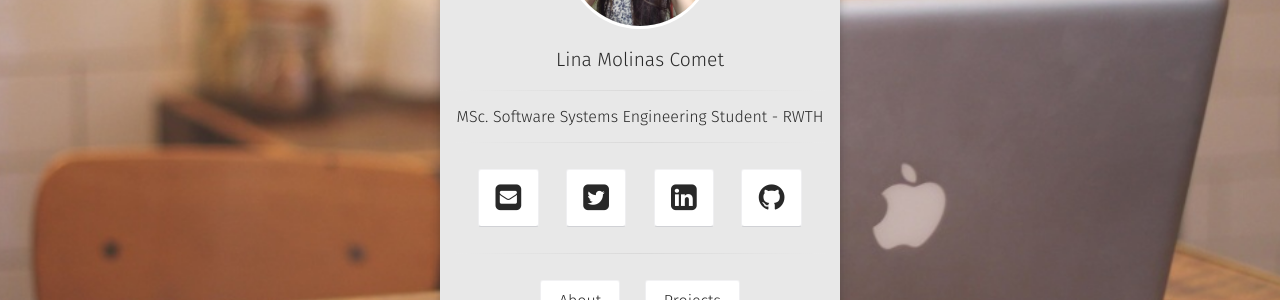
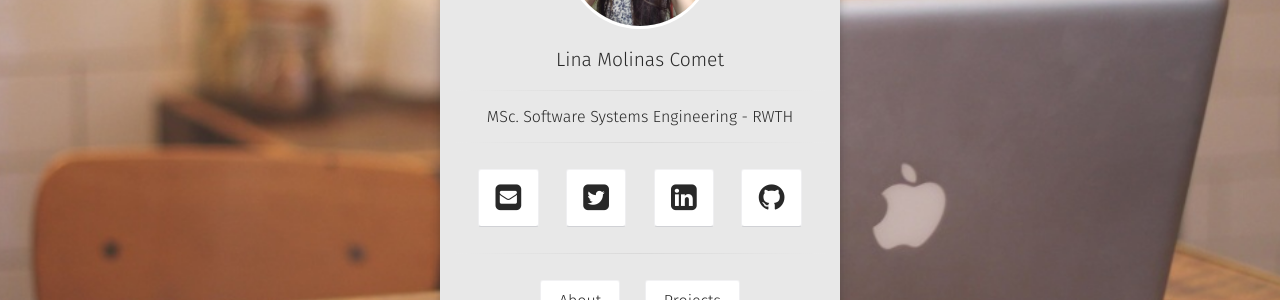
Before and after one commit to lcomet/linamolinascomet, a Jekyll site: the page built from index.html, in a window 1280 px wide. Shown: the part 350-650 px from the top of the page. Built offline with Jekyll 4.4.1, drawn with Linux system fonts in a browser that asks for light colours; some web fonts are replaced.

Commit message:
update
update bio

```diff
--- a/_config.yml
+++ b/_config.yml
@@ -1,7 +1,7 @@
 # Site
 repository: lcomet.linamolinascomet
 title:              Lina Molinas Comet
-bio:                'MSc. Software Systems Engineering Student - RWTH'
+bio:                'MSc. Software Systems Engineering - RWTH'
 description:        "Continuously learning"
 reading_time:       true
 words_per_minute:   200
```
Also changed, not shown: 2 other files.
